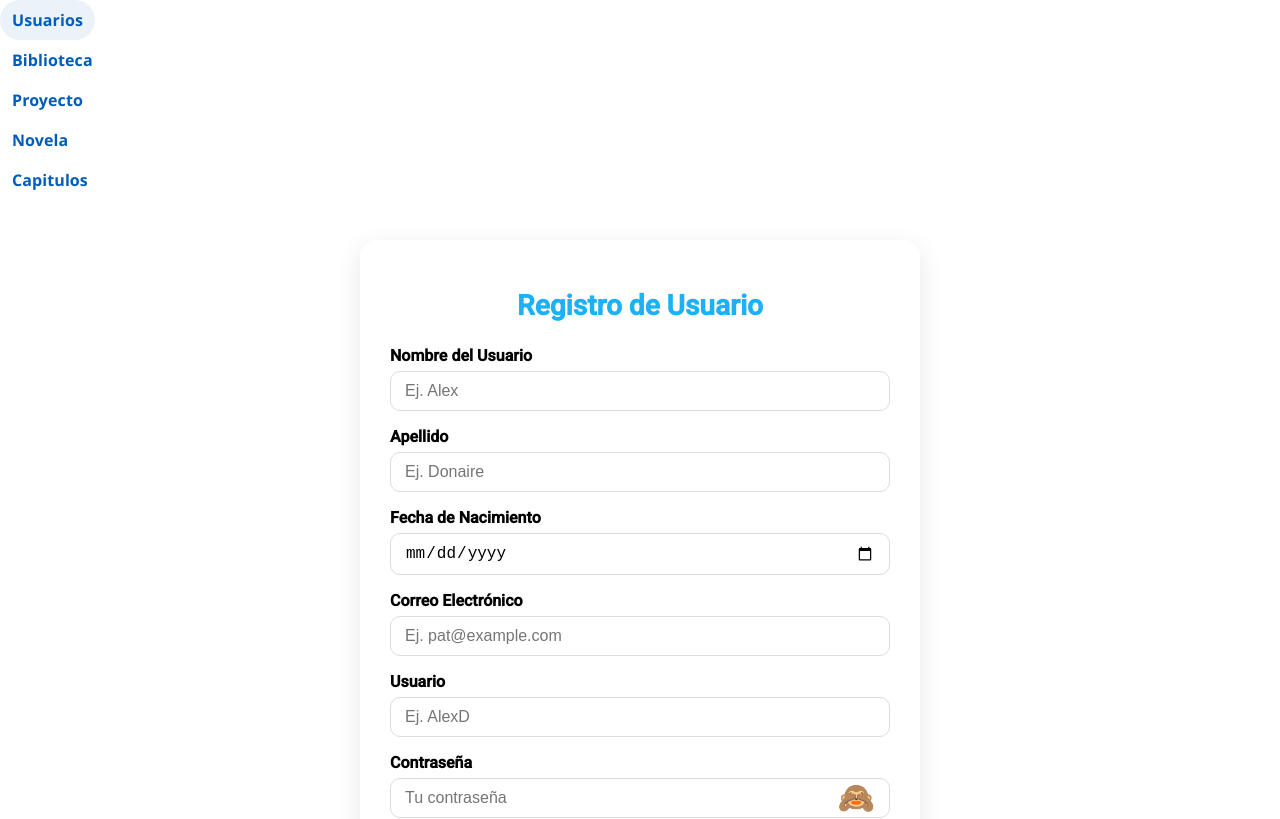
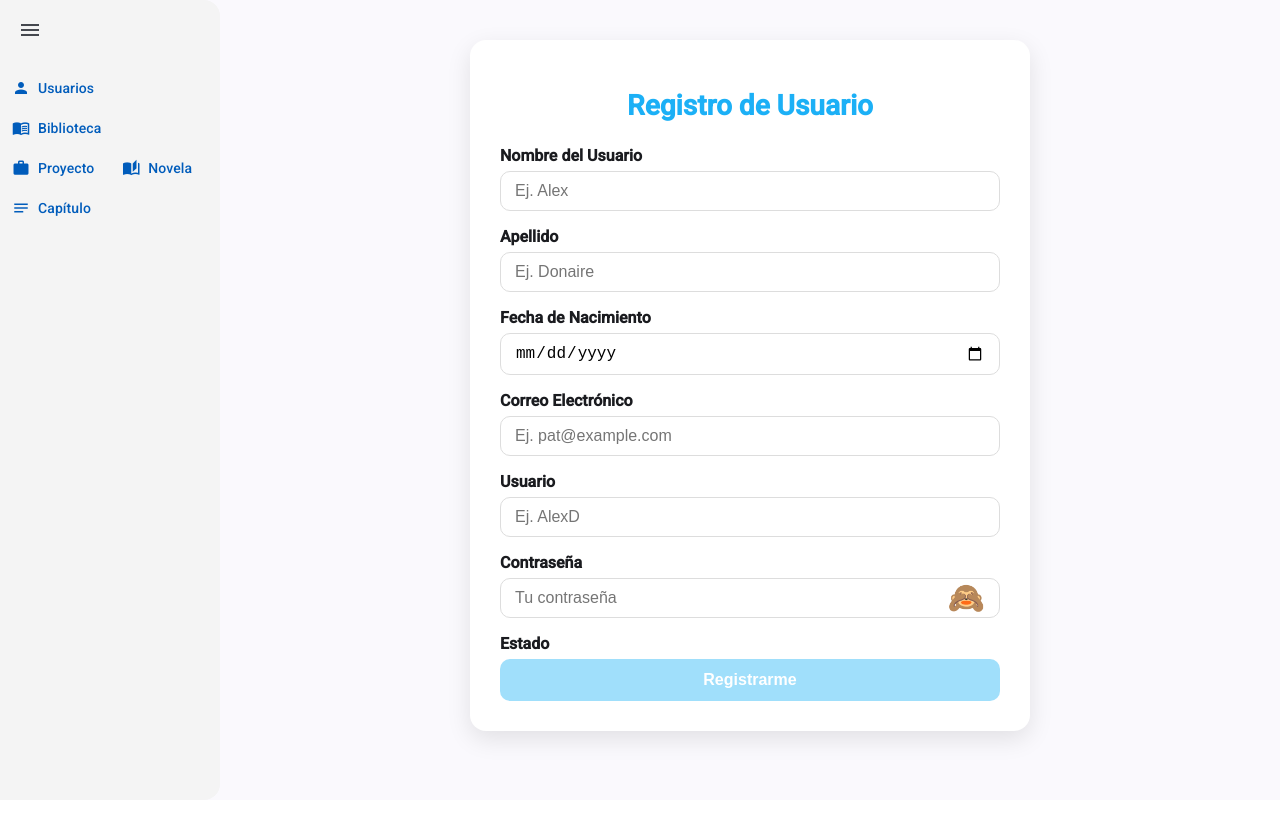
Before and after one commit to tadeodonaire/coopnovelFRONT, an Angular app: page /usuarios/insertar in a window 1280 px wide. Shown: the top 819 px of the page. Built offline with nearby package versions, Linux system fonts and the light colour scheme; no server answers.

Commit message:
Mejora de Usuarios | Implementaccion de Menu

```diff
--- a/src/app/app.component.css
+++ b/src/app/app.component.css
@@ -1,29 +1,21 @@
-
-.duolingo-menu-button {
-  color: #007bce;
-  font-weight: bold;
-  font-family: 'Segoe UI', sans-serif;
-  font-size: 16px;
+.sidenav-container {
+  height: 100vh;
 }
 
-
-::ng-deep .duolingo-menu .mat-menu-content {
-  background-color: #ffffff;
-  font-family: 'Segoe UI', sans-serif;
-  padding: 8px 0;
+.sidenav {
+  width: 220px;
+  transition: width 0.3s;
+  background: #f4f4f4;
 }
 
-
-::ng-deep .custom-menu-item {
-  color: #222;
-  font-weight: 500;
-  font-size: 15px;
-  transition: background-color 0.2s ease, color 0.2s ease;
-  padding: 12px 20px;
+.sidenav.collapsed {
+  width: 60px;
 }
 
-::ng-deep .custom-menu-item:hover {
-  background-color: #d9f1ff;
-  color: #007bce;
-  font-weight: bold;
+.toggle-button {
+  margin: 10px;
 }
+
+mat-icon {
+  margin-right: 10px;
+}
--- a/src/app/app.component.html
+++ b/src/app/app.component.html
@@ -1,53 +1,70 @@
-<div>
-  <button mat-button [matMenuTriggerFor]="USUARIOS" class="duolingo-menu-button">
-    Usuarios
-  </button>
-</div>
-<div>
-  <button mat-button [matMenuTriggerFor]="BIBLIOTECA" class="duolingo-menu-button">
-    Biblioteca
-  </button>
-</div>
-<div>
-  <button mat-button [matMenuTriggerFor]="PROYECTO" class="duolingo-menu-button">
-    Proyecto
-  </button>
-</div>
-<div>
-  <button mat-button [matMenuTriggerFor]="NOVELA" class="duolingo-menu-button">
-    Novela
-  </button>
-</div>
-<div>
-  <button mat-button [matMenuTriggerFor]="CAPITULO" class="duolingo-menu-button">
-    Capitulos
-  </button>
-</div>
+<mat-sidenav-container class="sidenav-container">
+  <mat-sidenav #drawer mode="side" [opened]="true" [class.collapsed]="!isExpanded" class="sidenav">
+    <button mat-icon-button (click)="toggleMenu()" class="toggle-button">
+      <mat-icon>menu</mat-icon>
+    </button>
 
-<mat-menu #USUARIOS="matMenu" class="duolingo-menu">
-  <button mat-menu-item routerLink="/usuarios" class="custom-menu-item">Listar</button>
-  <button mat-menu-item routerLink="/usuarios/insertar" class="custom-menu-item">Registrar</button>
+    <mat-nav-list>
+
+      <!-- USUARIOS -->
+      <button mat-button [matMenuTriggerFor]="USUARIOS">
+        <mat-icon>person</mat-icon>
+        <span *ngIf="isExpanded">Usuarios</span>
+      </button>
+
+      <!-- BIBLIOTECA -->
+      <button mat-button [matMenuTriggerFor]="BIBLIOTECA">
+        <mat-icon>menu_book</mat-icon>
+        <span *ngIf="isExpanded">Biblioteca</span>
+      </button>
+
+      <!-- PROYECTO -->
+      <button mat-button [matMenuTriggerFor]="PROYECTO">
+        <mat-icon>work</mat-icon>
+        <span *ngIf="isExpanded">Proyecto</span>
+      </button>
+
+      <!-- NOVELA -->
+      <button mat-button [matMenuTriggerFor]="NOVELA">
+        <mat-icon>auto_stories</mat-icon>
+        <span *ngIf="isExpanded">Novela</span>
+      </button>
+
+      <!-- CAPÍTULO -->
+      <button mat-button [matMenuTriggerFor]="CAPITULO">
+        <mat-icon>notes</mat-icon>
+        <span *ngIf="isExpanded">Capítulo</span>
+      </button>
+
+    </mat-nav-list>
+  </mat-sidenav>
+
+  <mat-sidenav-content>
+    <router-outlet></router-outlet>
+  </mat-sidenav-content>
+</mat-sidenav-container>
+
+<mat-menu #USUARIOS="matMenu">
+  <button mat-menu-item routerLink="/usuarios">Listar</button>
+  <button mat-menu-item routerLink="/usuarios/insertar">Registrar</button>
 </mat-menu>
 
-
-<mat-menu #BIBLIOTECA="matMenu" class="duolingo-menu">
-  <button mat-menu-item routerLink="/biblioteca" class="custom-menu-item">Listar</button>
-  <button mat-menu-item routerLink="/biblioteca/insertar" class="custom-menu-item">Registrar</button>
+<mat-menu #BIBLIOTECA="matMenu">
+  <button mat-menu-item routerLink="/biblioteca">Listar</button>
+  <button mat-menu-item routerLink="/biblioteca/insertar">Registrar</button>
 </mat-menu>
 
-<mat-menu #PROYECTO="matMenu" class="duolingo-menu">
-  <button mat-menu-item routerLink="/proyecto" class="custom-menu-item">Listar</button>
-  <button mat-menu-item routerLink="/proyecto/insertar" class="custom-menu-item">Registrar</button>
+<mat-menu #PROYECTO="matMenu">
+  <button mat-menu-item routerLink="/proyecto">Listar</button>
+  <button mat-menu-item routerLink="/proyecto/insertar">Registrar</button>
 </mat-menu>
 
-<mat-menu #NOVELA="matMenu" class="duolingo-menu">
-  <button mat-menu-item routerLink="/novela" class="custom-menu-item">Listar</button>
-  <button mat-menu-item routerLink="/novela/insertar" class="custom-menu-item">Registrar</button>
+<mat-menu #NOVELA="matMenu">
+  <button mat-menu-item routerLink="/novela">Listar</button>
+  <button mat-menu-item routerLink="/novela/insertar">Registrar</button>
 </mat-menu>
 
-<mat-menu #CAPITULO="matMenu" class="duolingo-menu">
-  <button mat-menu-item routerLink="/capitulo" class="custom-menu-item">Listar</button>
-  <button mat-menu-item routerLink="/capitulo/insertar" class="custom-menu-item">Registrar</button>
+<mat-menu #CAPITULO="matMenu">
+  <button mat-menu-item routerLink="/capitulo">Listar</button>
+  <button mat-menu-item routerLink="/capitulo/insertar">Registrar</button>
 </mat-menu>
-
-<router-outlet></router-outlet>
--- a/src/app/app.component.ts
+++ b/src/app/app.component.ts
@@ -1,15 +1,35 @@
+import { CommonModule } from '@angular/common';
 import { Component } from '@angular/core';
 import { MatButtonModule } from '@angular/material/button';
+import { MatIconModule } from '@angular/material/icon';
+import { MatListModule } from '@angular/material/list';
 import { MatMenuModule } from '@angular/material/menu';
+import { MatSidenavModule } from '@angular/material/sidenav';
 import { MatToolbarModule } from '@angular/material/toolbar';
 import { RouterLink, RouterOutlet } from '@angular/router';
 
 @Component({
   selector: 'app-root',
-  imports: [RouterOutlet,MatToolbarModule,MatMenuModule,MatButtonModule,RouterLink],
+  imports: [
+    RouterOutlet,
+    MatToolbarModule,
+    MatMenuModule,
+    MatButtonModule,
+    RouterLink,
+    MatIconModule,
+    MatSidenavModule,
+    CommonModule,
+    MatListModule,
+  ],
   templateUrl: './app.component.html',
-  styleUrl: './app.component.css'
+  styleUrl: './app.component.css',
 })
 export class AppComponent {
   title = 'coopnovelFRONT';
+
+  isExpanded = true;
+
+  toggleMenu() {
+    this.isExpanded = !this.isExpanded;
+  }
 }
--- a/src/app/components/usuarios/creaeditarusuarios/creaeditarusuarios.component.html
+++ b/src/app/components/usuarios/creaeditarusuarios/creaeditarusuarios.component.html
@@ -1,5 +1,5 @@
 <div class="form-container">
-  <h1>Registro de Usuario</h1>
+  <h1>{{ edicion ? 'Editar Usuario' : 'Registro de Usuario' }}</h1>
   <form [formGroup]="form" (ngSubmit)="aceptar()">
 
     <div *ngIf="edicion">
@@ -65,7 +65,7 @@
 
 
     <label>Estado</label>
-    <div class="radio-group">
+    <div class="radio-group" *ngIf="edicion">
       <label><input type="radio" [value]="true" formControlName="estado" /> Activo</label>
       <label><input type="radio" [value]="false" formControlName="estado" /> Inactivo</label>
     </div>
@@ -73,7 +73,9 @@
       El estado es obligatorio
     </div>
 
-    <button type="submit" [disabled]="form.invalid">Registrarme</button>
+    <button type="submit" [disabled]="form.invalid">
+      {{ edicion ? 'Modificar Usuario' : 'Registrarme' }}
+    </button>
 
   </form>
 </div>
--- a/src/app/components/usuarios/creaeditarusuarios/creaeditarusuarios.component.ts
+++ b/src/app/components/usuarios/creaeditarusuarios/creaeditarusuarios.component.ts
@@ -70,7 +70,7 @@ export class CreaeditarusuariosComponent {
       fecha: ['', Validators.required],
       usuario: ['', Validators.required],
       contrasena: ['', Validators.required],
-      estado: ['', Validators.required],
+      estado: [''],
       email: ['', [Validators.required, Validators.email]],
     });
   }
@@ -84,7 +84,7 @@ export class CreaeditarusuariosComponent {
       this.usuario.usCorreo = this.form.value.email;
       this.usuario.username = this.form.value.usuario;
       this.usuario.password = this.form.value.contrasena;
-      this.usuario.usEnable = this.form.value.estado;
+      this.usuario.usEnable = true;
       if (this.edicion) {
         this.uS.update(this.usuario).subscribe(() => {
           this.uS.list().subscribe((data) => {
--- a/src/app/components/usuarios/listarusuarios/listarusuarios.component.css
+++ b/src/app/components/usuarios/listarusuarios/listarusuarios.component.css
@@ -1,51 +1,61 @@
-@import url('https://fonts.googleapis.com/css2?family=Nunito:wght@400;700&display=swap');
+.titulo-container {
+  text-align: center;
+  margin-bottom: 30px;
+}
 
 .titulo {
-  font-family: 'Nunito', sans-serif;
-  color: #00aaff;
-  text-align: center;
-  margin-bottom: 20px;
+  font-size: 2rem;
+  color: #3C763D;
+  font-weight: bold;
+  font-family: 'Quicksand', sans-serif;
 }
 
-.tabla-container {
-  background-color: #ffffff;
-  padding: 20px;
-  border-radius: 12px;
-  box-shadow: 0px 4px 12px rgba(0, 0, 0, 0.08);
-  margin: 0 auto;
-  max-width: 1000px;
+.tarjetas-container {
+  display: flex;
+  flex-wrap: wrap;
+  gap: 20px;
+  justify-content: center;
+  padding: 0 10px;
 }
 
-.tabla-usuarios {
-  width: 100%;
-  font-family: 'Nunito', sans-serif;
-  border-collapse: collapse;
-  font-size: 16px;
+.tarjeta-usuario {
+  width: 280px;
+  border-radius: 20px;
+  box-shadow: 0 8px 16px rgba(0, 0, 0, 0.15);
+  background: #fdfdfd;
+  transition: transform 0.2s;
 }
 
-.mat-header-row {
-  background-color: #e0f7ff;
-  font-weight: bold;
-  color: #007bce;
+.tarjeta-usuario:hover {
+  transform: scale(1.03);
 }
 
-.mat-header-cell {
-  background-color: #e5f6ff;
-  font-weight: 700;
-  color: #00aaff;
+.avatar-icon {
+  background-color: #a2e66a;
+  color: white;
+  border-radius: 50%;
+  display: flex;
+  justify-content: center;
+  align-items: center;
 }
 
-.mat-cell, .mat-header-cell {
-  padding: 12px;
+.estado-activo {
+  color: green;
+  font-weight: 600;
 }
 
-.mat-row:hover {
-  background-color: #d9f1ff !important;
-  transition: background-color 0.2s ease;
-  cursor: pointer;
+.estado-inactivo {
+  color: red;
+  font-weight: 600;
 }
 
+mat-card-content p {
+  margin: 8px 0;
+  font-size: 0.95rem;
+}
 
-.mat-cell {
-  color: #333;
+mat-card-actions {
+  display: flex;
+  justify-content: flex-end;
+  padding: 8px 16px 16px;
 }
--- a/src/app/components/usuarios/listarusuarios/listarusuarios.component.html
+++ b/src/app/components/usuarios/listarusuarios/listarusuarios.component.html
@@ -1,68 +1,34 @@
-<div>
-  <h1 class="titulo">Listar Usuarios</h1>
+<div class="titulo-container">
+  <h1 class="titulo">👥 Listar Usuarios</h1>
 </div>
 
-<div class="tabla-container">
-  <table mat-table [dataSource]="dataSource" class="mat-elevation-z8 tabla-usuarios">
+<div class="tarjetas-container">
+  <mat-card *ngFor="let element of dataSource.data" class="tarjeta-usuario">
+    <mat-card-header>
+      <div mat-card-avatar class="avatar-icon">
+        <mat-icon>person</mat-icon>
+      </div>
+      <mat-card-title>{{ element.usNombre }} {{ element.usApellido }}</mat-card-title>
+      <mat-card-subtitle>👤 {{ element.username }}</mat-card-subtitle>
+    </mat-card-header>
 
-    <ng-container matColumnDef="id">
-      <th mat-header-cell *matHeaderCellDef> ID </th>
-      <td mat-cell *matCellDef="let element"> {{element.idUsuario}} </td>
-    </ng-container>
+    <mat-card-content>
+      <p><strong>📧 Correo:</strong> {{ element.usCorreo }}</p>
+      <p><strong>🎂 Fecha de Nacimiento:</strong> {{ element.usFecNacimiento | date: 'dd/MM/yyyy' }}</p>
+      <p><strong>🔒 Estado:</strong>
+        <span [ngClass]="element.usEnable ? 'estado-activo' : 'estado-inactivo'">
+          {{ element.usEnable ? 'Habilitado ✅' : 'Deshabilitado ❌' }}
+        </span>
+      </p>
+    </mat-card-content>
 
-    <ng-container matColumnDef="nombre">
-      <th mat-header-cell *matHeaderCellDef> Nombre </th>
-      <td mat-cell *matCellDef="let element"> {{element.usNombre}} </td>
-    </ng-container>
-
-    <ng-container matColumnDef="apellido">
-      <th mat-header-cell *matHeaderCellDef> Apellido </th>
-      <td mat-cell *matCellDef="let element"> {{element.usApellido}} </td>
-    </ng-container>
-
-    <ng-container matColumnDef="birthday">
-      <th mat-header-cell *matHeaderCellDef> Fecha de nacimiento </th>
-      <td mat-cell *matCellDef="let element"> {{element.usFecNacimiento | date:'dd/MM/yyyy'}} </td>
-    </ng-container>
-
-    <ng-container matColumnDef="correo">
-      <th mat-header-cell *matHeaderCellDef> Correo Electrónico </th>
-      <td mat-cell *matCellDef="let element"> {{element.usCorreo}} </td>
-    </ng-container>
-
-    <ng-container matColumnDef="usuario">
-      <th mat-header-cell *matHeaderCellDef> Username </th>
-      <td mat-cell *matCellDef="let element"> {{element.username}} </td>
-    </ng-container>
-
-    <ng-container matColumnDef="estado">
-      <th mat-header-cell *matHeaderCellDef> Estado </th>
-      <td mat-cell *matCellDef="let element">
-        {{ element.usEnable ? '✅' : '❌' }}
-      </td>
-    </ng-container>
-
-    <ng-container matColumnDef="editar">
-      <th mat-header-cell *matHeaderCellDef>  Editar </th>
-      <td mat-cell *matCellDef="let element">
-        <button mat-flat-button [routerLink]="['editar',element.idUsuario]">
-          <mat-icon>edit</mat-icon> Editar
-        </button>
-      </td>
-    </ng-container>
-
-    <!-- Symbol Column -->
-    <ng-container matColumnDef="eliminar">
-      <th mat-header-cell *matHeaderCellDef>  Eliminar </th>
-      <td mat-cell *matCellDef="let element">
-        <button mat-flat-button (click)="eliminar(element.idUsuario)">
-          <mat-icon>delete</mat-icon> Eliminar
-        </button>
-      </td>
-    </ng-container>
-
-
-    <tr mat-header-row *matHeaderRowDef="displayedColumns"></tr>
-    <tr mat-row *matRowDef="let row; columns: displayedColumns;"></tr>
-  </table>
+    <mat-card-actions align="end">
+      <button mat-mini-fab color="primary" [routerLink]="['editar', element.idUsuario]" aria-label="Editar usuario">
+        <mat-icon>edit</mat-icon>
+      </button>
+      <button mat-mini-fab color="warn" (click)="eliminar(element.idUsuario)" aria-label="Eliminar usuario">
+        <mat-icon>delete</mat-icon>
+      </button>
+    </mat-card-actions>
+  </mat-card>
 </div>
--- a/src/app/components/usuarios/listarusuarios/listarusuarios.component.ts
+++ b/src/app/components/usuarios/listarusuarios/listarusuarios.component.ts
@@ -6,10 +6,11 @@ import { Usuario } from '../../../models/usuarios';
 import { RouterLink, RouterModule } from '@angular/router';
 import { MatIconModule } from '@angular/material/icon';
 import { MatButtonModule } from '@angular/material/button';
+import { MatCardModule } from '@angular/material/card';
 
 @Component({
   selector: 'app-listarusuarios',
-  imports: [CommonModule,MatTableModule,RouterModule,MatIconModule, MatButtonModule,RouterLink],
+  imports: [CommonModule,MatTableModule,RouterModule,MatIconModule, MatButtonModule,RouterLink, MatCardModule],
   templateUrl: './listarusuarios.component.html',
   styleUrl: './listarusuarios.component.css'
 })
--- a/src/app/models/usuarios.ts
+++ b/src/app/models/usuarios.ts
@@ -6,5 +6,5 @@ export class Usuario {
     usCorreo: string="";
     username: string="";
     password: string="";
-    usEnable: boolean=false;
+    usEnable: boolean=true;
 }
```
